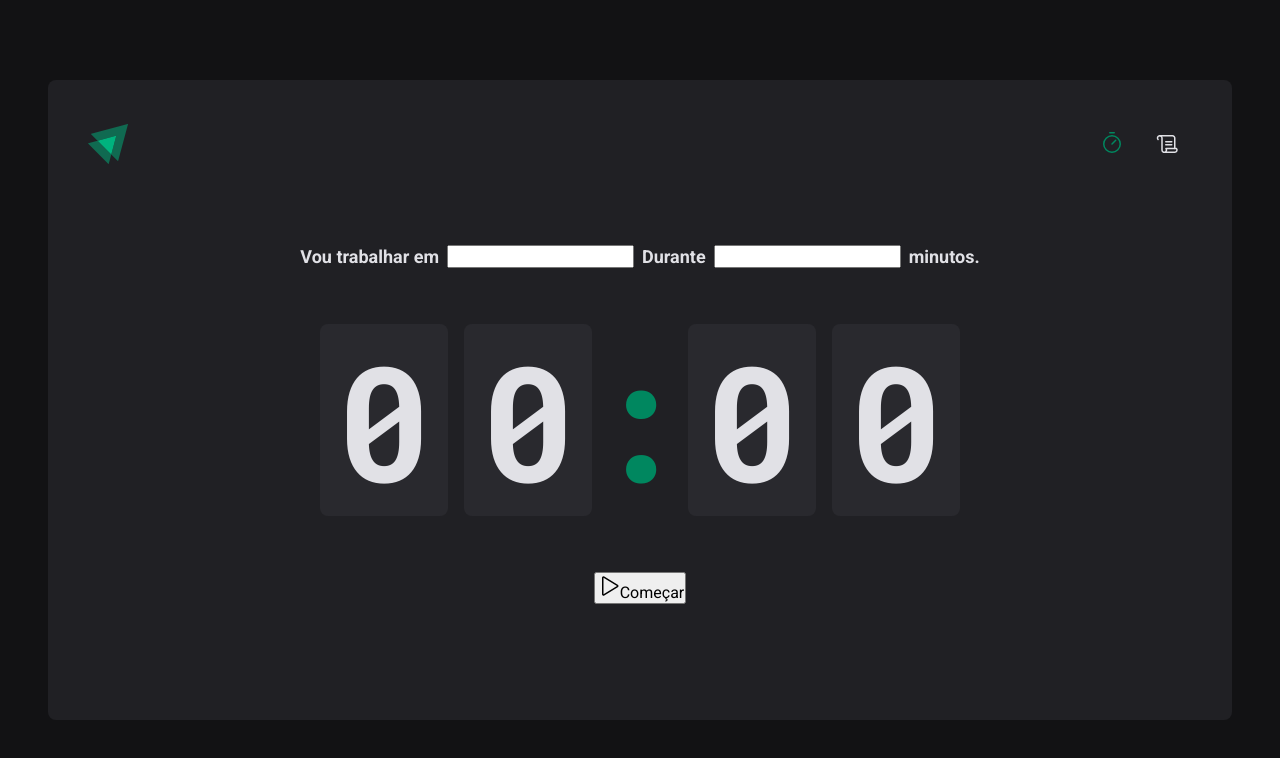
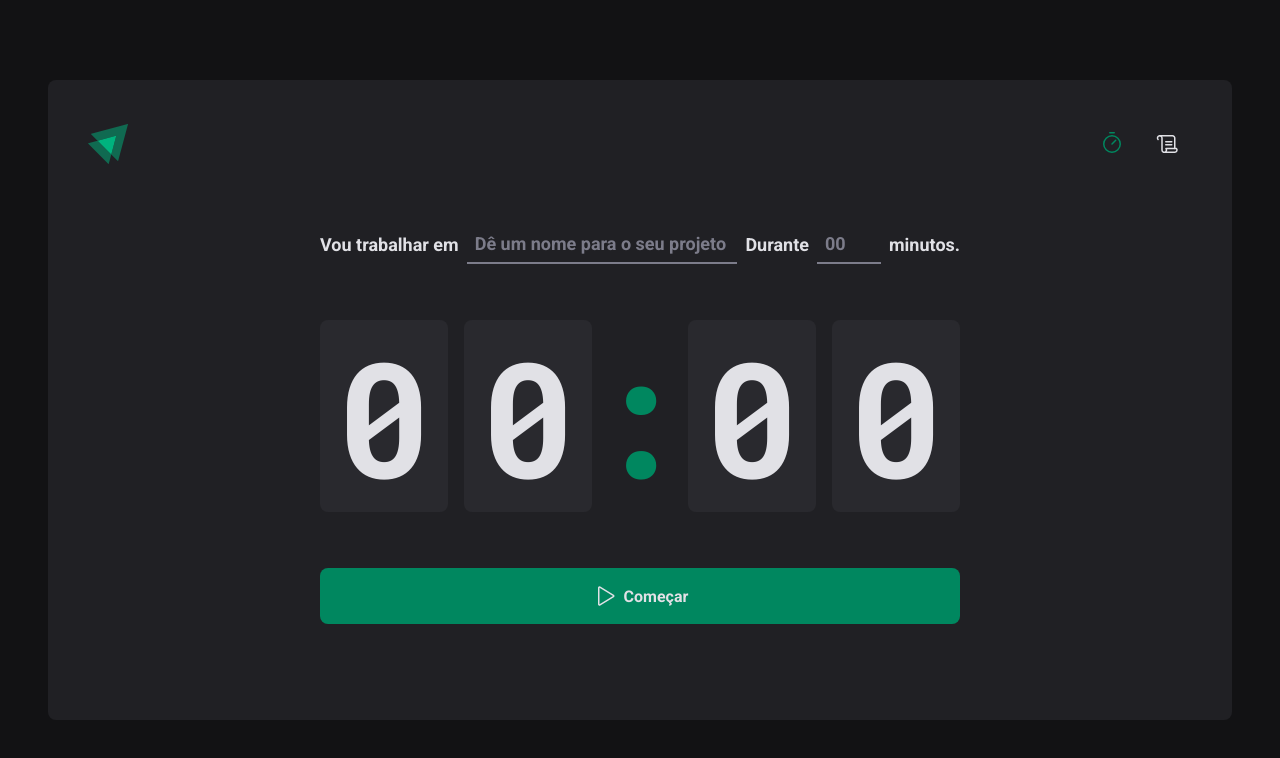
Before and after one commit to Rhuan-Guilherme/pomodoro-timer, a React (Vite) app: page / in a window 1280 px wide. Shown: the top 758 px of the page. Built offline with nearby package versions, Linux system fonts and the light colour scheme.

Commit message:
Finalizando a estilização da home page

```diff
--- a/src/pages/Home/index.tsx
+++ b/src/pages/Home/index.tsx
@@ -1,18 +1,46 @@
-import { Play } from "phosphor-react";
-import { ButtonContainer, CountDownContainer, FormContainer, HomeContainer, Separetor } from "./styles";
+import { Play } from 'phosphor-react';
+import {
+  ButtonStartContDown,
+  CountDownContainer,
+  FormContainer,
+  HomeContainer,
+  MinutesAmmountInput,
+  Separetor,
+  TaskInput,
+} from './styles';
 
-export function Home(){
+export function Home() {
   return (
     <HomeContainer>
       <form>
         <FormContainer>
           <label htmlFor="task">Vou trabalhar em</label>
-          <input id="task" type="text" />
+          <TaskInput
+            id="task"
+            type="text"
+            placeholder="Dê um nome para o seu projeto"
+            list="task-suggestions"
+          />
+
+          <datalist id="task-suggestions">
+            <option value="Projeto 1" />
+            <option value="Projeto 2" />
+            <option value="Projeto 3" />
+            <option value="Projeto 4" />
+          </datalist>
+
           <label htmlFor="minutesAmmount">Durante</label>
-          <input id="minutesAmmount" type="number" />
+          <MinutesAmmountInput
+            id="minutesAmmount"
+            type="number"
+            placeholder="00"
+            step={5}
+            min={5}
+            max={60}
+          />
+
           <span>minutos.</span>
         </FormContainer>
-
 
         <CountDownContainer>
           <span>0</span>
@@ -22,11 +50,11 @@
           <span>0</span>
         </CountDownContainer>
 
-        <ButtonContainer type="submit">
-          <Play size={24}/>
+        <ButtonStartContDown type="submit">
+          <Play size={24} />
           Começar
-        </ButtonContainer>
+        </ButtonStartContDown>
       </form>
     </HomeContainer>
-  )
+  );
 }
--- a/src/pages/Home/styles.ts
+++ b/src/pages/Home/styles.ts
@@ -1,4 +1,4 @@
-import styled from "styled-components";
+import styled from 'styled-components';
 
 export const HomeContainer = styled.main`
   flex: 1;
@@ -8,13 +8,13 @@
   align-items: center;
   justify-content: center;
 
-  form{
+  form {
     display: flex;
     flex-direction: column;
     align-items: center;
     gap: 3.5rem;
   }
-`
+`;
 
 export const FormContainer = styled.div`
   width: 100%;
@@ -22,37 +22,92 @@
   align-items: center;
   justify-content: center;
   gap: 0.5rem;
-  color: ${props => props.theme['gray-100']};
+  color: ${(props) => props.theme['gray-100']};
   font-size: 1.125rem;
   font-weight: bold;
   flex-wrap: wrap;
-`
+`;
+
+const BaseInput = styled.input`
+  background: transparent;
+  height: 2.5rem;
+  border: 0;
+  border-bottom: 2px solid ${(props) => props.theme['gray-500']};
+  font-weight: bold;
+  font-size: 1.125rem;
+  padding: 0 0.5rem;
+  color: ${(props) => props.theme['gray-100']};
+
+  &:focus {
+    box-shadow: none;
+    border-color: ${(props) => props.theme['green-500']};
+  }
+
+  &::placeholder {
+    color: ${(props) => props.theme['gray-500']};
+  }
+`;
+
+export const TaskInput = styled(BaseInput)`
+  flex: 1;
+
+  &::-webkit-calendar-picker-indicator {
+    display: none !important;
+  }
+`;
+
+export const MinutesAmmountInput = styled(BaseInput)`
+  width: 4rem;
+`;
 
 export const CountDownContainer = styled.div`
   font-family: 'Roboto Mono', monospace;
   font-size: 10rem;
   line-height: 8rem;
-  color: ${props => props.theme['gray-100']};
+  color: ${(props) => props.theme['gray-100']};
 
   display: flex;
   gap: 1rem;
 
-  span{
-    background-color: ${props => props.theme['gray-700']};
+  span {
+    background-color: ${(props) => props.theme['gray-700']};
     padding: 2rem 1rem;
     border-radius: 8px;
   }
-`
+`;
 
 export const Separetor = styled.div`
   padding: 2rem 0rem;
-  color: ${props => props.theme['green-500']};
+  color: ${(props) => props.theme['green-500']};
 
   width: 4rem;
   overflow: hidden;
   display: flex;
   justify-content: center;
-`
+`;
 
+export const ButtonStartContDown = styled.button`
+  width: 100%;
+  border: none;
+  padding: 1rem;
+  border-radius: 8px;
 
-export const ButtonContainer = styled.button``
+  display: flex;
+  justify-content: center;
+  align-items: center;
+  gap: 0.5rem;
+
+  font-weight: bold;
+  cursor: pointer;
+  background-color: ${(props) => props.theme['green-500']};
+  color: ${(props) => props.theme['gray-100']};
+
+  &:disabled {
+    opacity: 0.7;
+    cursor: not-allowed;
+  }
+
+  &:not(:disabled):hover {
+    background-color: ${(props) => props.theme['green-700']};
+  }
+`;
```
